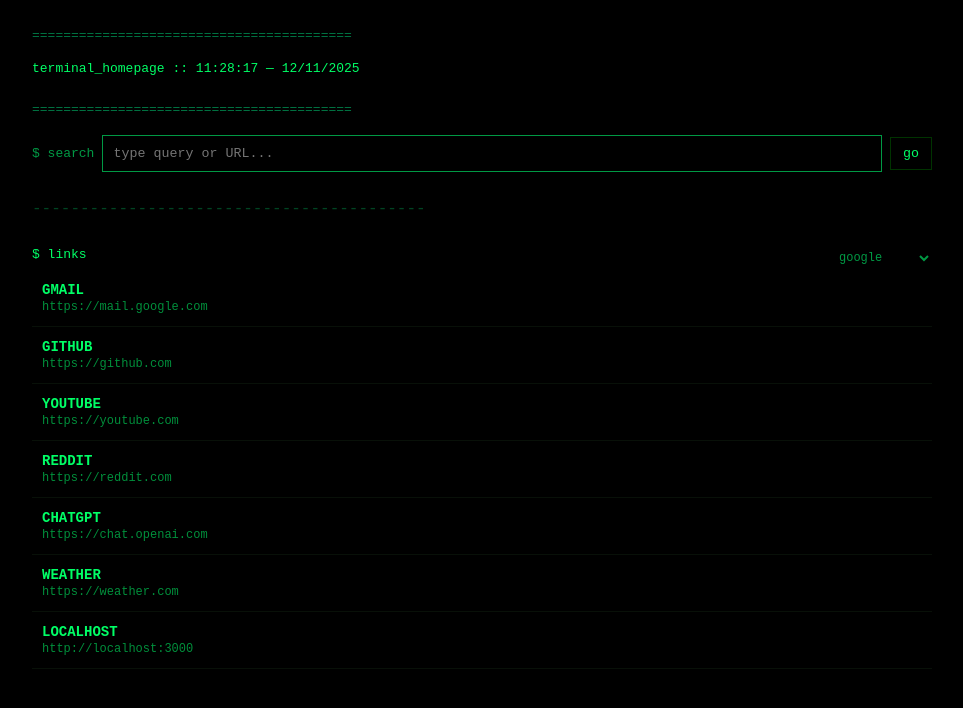
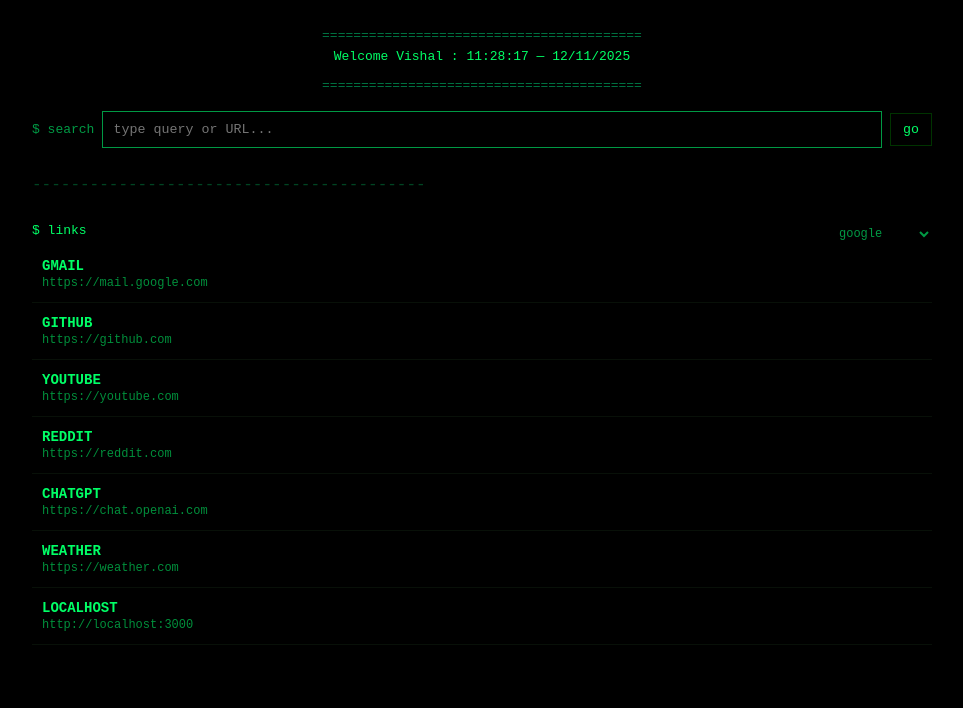
Before and after one commit to VISHALKANNAN070/Custom_Homepage, a plain HTML site: page index.html in a window 1280 px wide. Shown: the whole page, without its empty margins (158-1121 px from the left). Drawn offline with Linux system fonts and the light colour scheme.

Commit message:
Centered title

```diff
--- a/index.html
+++ b/index.html
@@ -1,8 +1,8 @@
 <!DOCTYPE html>
 <html lang="en">
 <head>
-    <meta charset="UTF-8">
-    <meta name="viewport" content="width=device-width, initial-scale=1.0">
+    <meta charset="UTF-8" />
+    <meta name="viewport" content="width=device-width, initial-scale=1.0"/>
     <title>Terminal Homepage</title>
     <style>
         /* --- CSS STYLES --- */
@@ -34,6 +34,15 @@
             display: flex;
             flex-direction: column;
             gap: 18px;
+        }
+
+        /* NEW: header container to center the welcome + clock horizontally */
+        .header {
+            display: flex;
+            flex-direction: column;
+            align-items: center;      /* centers children horizontally */
+            text-align: center;       /* center text inside children */
+            gap: 6px;
         }
 
         /* Typography & Utilities */
@@ -110,15 +119,19 @@
         /* Responsiveness */
         @media (max-width: 720px) {
             body { padding: 12px; }
+            .wrap { padding: 0 6px; }
         }
     </style>
 </head>
 <body>
 
     <main class="wrap">
-        <div class="ascii">=========================================</div>
-        <div class="title-row">terminal_homepage :: <span id="clock">--:--:--</span></div>
-        <div class="ascii">=========================================</div>
+        <!-- wrapped the ascii + title-row + ascii in a centered header -->
+        <div class="header">
+            <div class="ascii">=========================================</div>
+            <div class="title-row">Welcome Vishal : <span id="clock">--:--:--</span></div>
+            <div class="ascii">=========================================</div>
+        </div>
 
         <form class="search-form" id="searchForm">
             <label class="muted" for="q">$ search</label>
```
